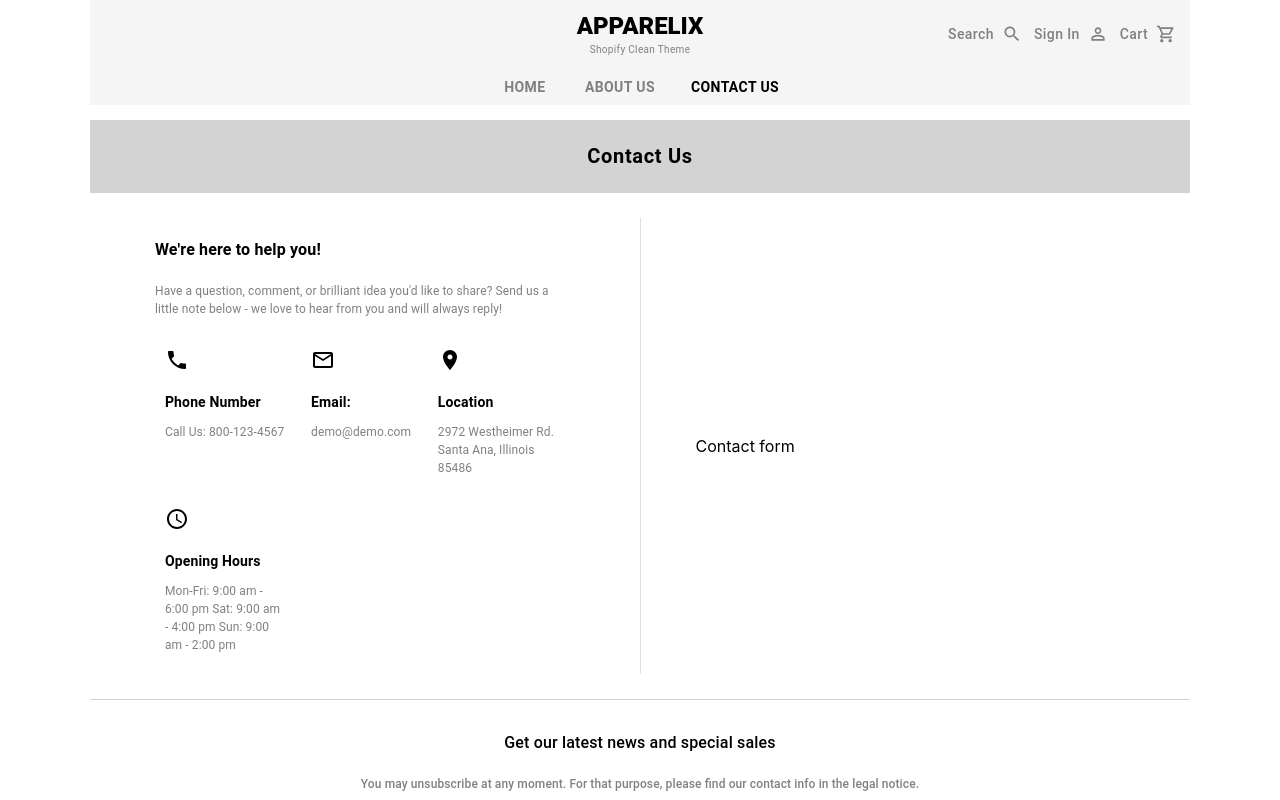
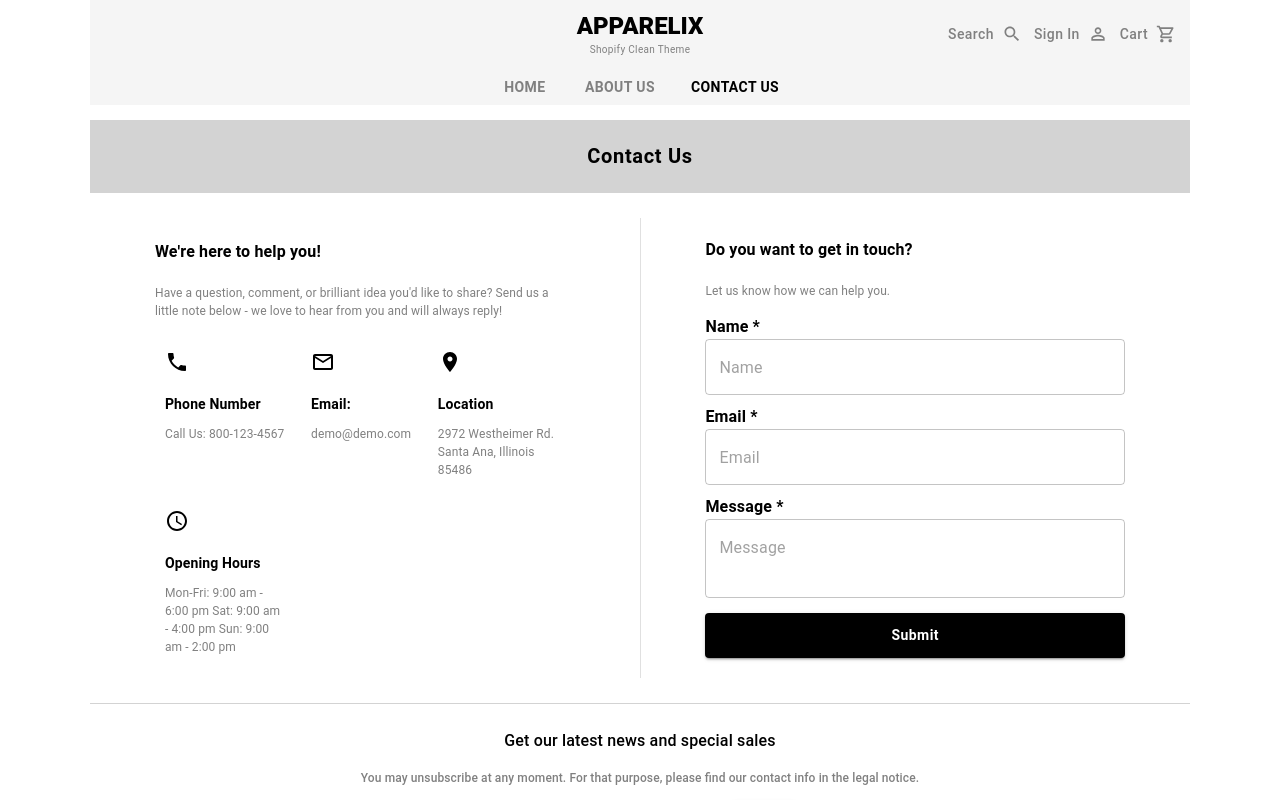
Before and after one commit to Siddhartha-machi/react-shopping-app, a React (Create React App) app: page /contact-us in a window 1280 px wide. Shown: the top 800 px of the page. Built offline with nearby package versions, Linux system fonts and the light colour scheme.

Commit message:
Add Contact Form.

```diff
--- a/src/Components/AboutPageComponents/AboutComponent.js
+++ b/src/Components/AboutPageComponents/AboutComponent.js
@@ -5,7 +5,7 @@ import aboutLandingImage from '../../Images/aboutBannerImage.jpg'
 import ClothesListComponent from '../HomePageComponents/ClothesListComponent'
 import { aboutPageImages } from '../MainComponents/Constants'
 import AboutDesctiptionComponent from './AboutDesctiptionComponent'
-import teamImage from '../../Images/teamImage.avif'
+import teamImage from '../../Images/teamImage.jpg'
 import { RatingsComponent } from './RatingsComponent'
 
 
@@ -15,15 +15,15 @@ const AboutDataComponent = () => {
       sx={{
         display : 'flex',
         flexDirection : 'column',
-        color : 'purple',
-        flex : 1,
+        color : 'white',
+        flex : 0.6,
         alignItems : 'center',
         justifyContent : 'center',
-
+        mx : 'auto'
       }}
     >
       <Typography
-        variant='h5'
+        variant='h4'
         sx={{
           fontWeight : 1000,
           textAlign : 'center'
--- a/src/Components/AboutPageComponents/AboutDesctiptionComponent.js
+++ b/src/Components/AboutPageComponents/AboutDesctiptionComponent.js
@@ -12,41 +12,58 @@ const AboutDesctiptionComponent = () => {
         sx={{
             display : 'flex',
             flexDirection : 'column',
-            flexGrow : 0.4,
-            alignItems : 'flex-start',
-            justifyContent : 'space-evenly'
+            flexGrow : 0.5,
+            minWidth : { md : '250px', lg : '350px'},
+            justifyContent : 'center',
+            p : '10px',
         }}
     >
         <Typography
-            variant='h4'
+            variant='h6'
             sx={{
-                fontWeight : 'bold'
+                fontWeight : 'bold',
+                pb :  { md : '12px'},
             }}
         >
             A TEAM THAT'S
-            EMPOWERED,<br />
-            DIVERSE<br />
+            EMPOWERED,
+            DIVERSE
             AND INCLUSIVE
         </Typography>
         <Typography
             variant='subtitle1'
             sx={{
-                fontWeight : 'bold',
+                fontSize : { md : '12px'},
+                pb :  { md : '12px'},
             }}
         >
             Lorem ipsum dolor sit amet, consectetur
             adipiscing elit, sed do eiusmod tempor
             incididunt.
         </Typography>
-        <ul>
+
+        <Box
+            sx={{
+                display : 'flex',
+                flexDirection : 'column',
+                pb :  { md : '12px'},
+            }}
+        >
             {bullets.map((text, index) => {
                 return (
-                    <li key={index}>
+                    <Typography
+                        component={'li'}
+                        key={index}
+                        sx={{
+                            fontSize : { md : '12px'}
+                        }}
+                    >
                         {text}
-                    </li>
+                    </Typography>
                 )
             })}
-        </ul>
+        </Box>
+
     </Box>
   )
 }
--- a/src/Components/AboutPageComponents/RateComponent.js
+++ b/src/Components/AboutPageComponents/RateComponent.js
@@ -5,7 +5,7 @@ import { Box } from '@mui/material';
 
 const RateComponent = () => {
 
-    const [rating, setrating] = React.useState(4)
+    const [rating, setrating] = React.useState(5)
 
     return (
     <Box
--- a/src/Components/AboutPageComponents/RatingsComponent.js
+++ b/src/Components/AboutPageComponents/RatingsComponent.js
@@ -10,7 +10,8 @@ export const RatingsComponent = () => {
             justifyContent : 'center',
             alignItems : 'center',
             mt : '12px',
-
+            minHeight : '250px',
+            // backgroundColor :' green'
         }}
     >
         <Box
--- /dev/null
+++ b/src/Components/ContactPageComponents/ContactForm.js
@@ -0,0 +1,96 @@
+import { Box, Button, Typography } from '@mui/material'
+import React from 'react'
+import { formData } from '../MainComponents/Constants'
+
+const ContactForm = () => {
+  return (
+    <Box
+        sx={{
+            display : 'flex',
+            flexDirection : 'column',
+            p : '10px',
+            alignItems : 'strech',
+            // backgroundColor : 'green',
+            justifyContent : 'space-evenly',
+            flex : 1
+        }}
+    >
+
+        <Typography
+            sx={{
+                fontWeight : 'bold',
+                py : '10px',
+            }}
+        >
+            Do you want to get in touch?
+        </Typography>
+        <Typography
+            sx={{
+                color : 'grey',
+                fontSize : { md : '12px'},
+                py : '10px',
+            }}
+        >
+            Let us know how we can help you.
+        </Typography>
+        <Box
+            component={'form'}
+            sx={{
+                display : 'flex',
+                flexDirection : 'column'
+            }}
+            onSubmit={() => console.log('Form submitted')}
+        >
+            { formData.map((item) => {
+                return(
+                    <Box
+                        sx={{
+                            display : 'flex',
+                            flexDirection : 'column',
+                            py : '5px'
+                        }}
+                    >
+                        <Typography
+                            component={'label'}
+                            htmlFor={item.label}
+                            style={{
+                                mb : '5px',
+                                fontWeight : 'bold'
+                            }}
+                        >
+                            {`${item.label} *`}
+                        </Typography>
+                        <item.Component
+                            required
+                            key={item.id}
+                            {...item.props}
+                            placeholder={item.label}
+                            style={{
+                                // padding : '10px'
+                            }}
+                        />
+                    </Box>
+
+
+                )
+            })}
+            <Button
+                type='submit'
+                variant='contained'
+                sx={{
+                    backgroundColor : 'black',
+                    color : 'color',
+                    textTransform : 'none',
+                    fontWeight : 'bold',
+                    my : '10px',
+                    py : '10px'
+                }}
+            >
+                Submit
+            </Button>
+        </Box>
+    </Box>
+  )
+}
+
+export default ContactForm
--- a/src/Components/ContactPageComponents/ContactInfoComponent.js
+++ b/src/Components/ContactPageComponents/ContactInfoComponent.js
@@ -44,6 +44,7 @@ const ContactInfoComponent = () => {
             {contactInfo.map((item) => {
                 return(
                     <Box
+                        key={item.id}
                         sx={{
                             display : 'flex',
                             flexDirection : 'column',
--- a/src/Components/ContactPageComponents/ContactPage.js
+++ b/src/Components/ContactPageComponents/ContactPage.js
@@ -1,6 +1,7 @@
 import { Box, Divider } from '@mui/material'
 import React from 'react'
 import SectionNameComponent from '../HomePageComponents/SectionNameComponent'
+import ContactForm from './ContactForm'
 import ContactInfoComponent from './ContactInfoComponent'
 
 const ContactPage = () => {
@@ -47,7 +48,7 @@ const ContactPage = () => {
                     flex : 0.4
                 }}
             >
-                Contact form
+                <ContactForm />
             </Box>
         </Box>
     </Box>
--- a/src/Components/MainComponents/Constants.js
+++ b/src/Components/MainComponents/Constants.js
@@ -17,6 +17,7 @@ import PhoneIcon from '@mui/icons-material/Phone';
 import EmailOutlinedIcon from '@mui/icons-material/EmailOutlined';
 import LocationOnIcon from '@mui/icons-material/LocationOn';
 import ScheduleIcon from '@mui/icons-material/Schedule';
+import { OutlinedInput, TextField } from '@mui/material'
 
 const navigationConsts = [
     {
@@ -124,6 +125,41 @@ const contactInfo = [
     },
 ]
 
+const formData = [
+    {
+        id : 0,
+        label : 'Name',
+        Component : OutlinedInput,
+        props : {
+            id : 'name',
+            type : 'text',
+
+        },
+    },
+    {
+        id : 1,
+        label : 'Email',
+        Component : OutlinedInput,
+        props : {
+            id : 'email',
+            type : 'email',
+
+        },
+    },
+    {
+        id : 2,
+        label : 'Message',
+        Component : TextField,
+        props : {
+            id : 'meassage',
+            type : 'text',
+            multiline : true,
+            minRows : 2,
+            maxRows : 2
+        },
+    }
+]
+
 export {
     navigationConsts,
     clothesList,
@@ -131,5 +167,6 @@ export {
     serviceData,
     socialIcons,
     aboutPageImages,
-    contactInfo
+    contactInfo,
+    formData
 }
--- a/src/Components/MainComponents/Footer.js
+++ b/src/Components/MainComponents/Footer.js
@@ -59,7 +59,7 @@ const Footer = () => {
                         key={index}
                         sx={{
                             maxWidth : '1.3rem',
-                            mx : '3px'
+                            mx : '6px'
                         }}
                     />
                 )
--- a/src/Components/MainComponents/SubscribeComponent.js
+++ b/src/Components/MainComponents/SubscribeComponent.js
@@ -1,4 +1,4 @@
-import { Button, TextField, Typography } from '@mui/material'
+import { Button, OutlinedInput, TextField, Typography } from '@mui/material'
 import { Box } from '@mui/system'
 import React from 'react'
 
@@ -37,21 +37,24 @@ const SubscribeComponent = () => {
              For that purpose, please ﬁnd our contact info in the legal notice.`}
         </Typography>
         <Box
+            component={'form'}
             sx={{
                 display : 'flex'
             }}
         >
-            <input
+            <OutlinedInput
                 id="outlined-basic"
-                placeholder="Email Address"
-                sx={{
-                    my : '5px',
-                    fontWeight : 'bold'
+                placeholder="Email Address *"
+                required
+                type='email'
+                inputProps={{
+                    my : '5px'
                 }}
             >
 
-            </input>
+            </OutlinedInput>
             <Button
+                type='submit'
                 variant='contained'
                 sx={{
                     textTransform : 'none',
```
Also changed, not shown: src/Images/aboutBannerImage.jpg, src/Images/teamImage.jpg (added).
